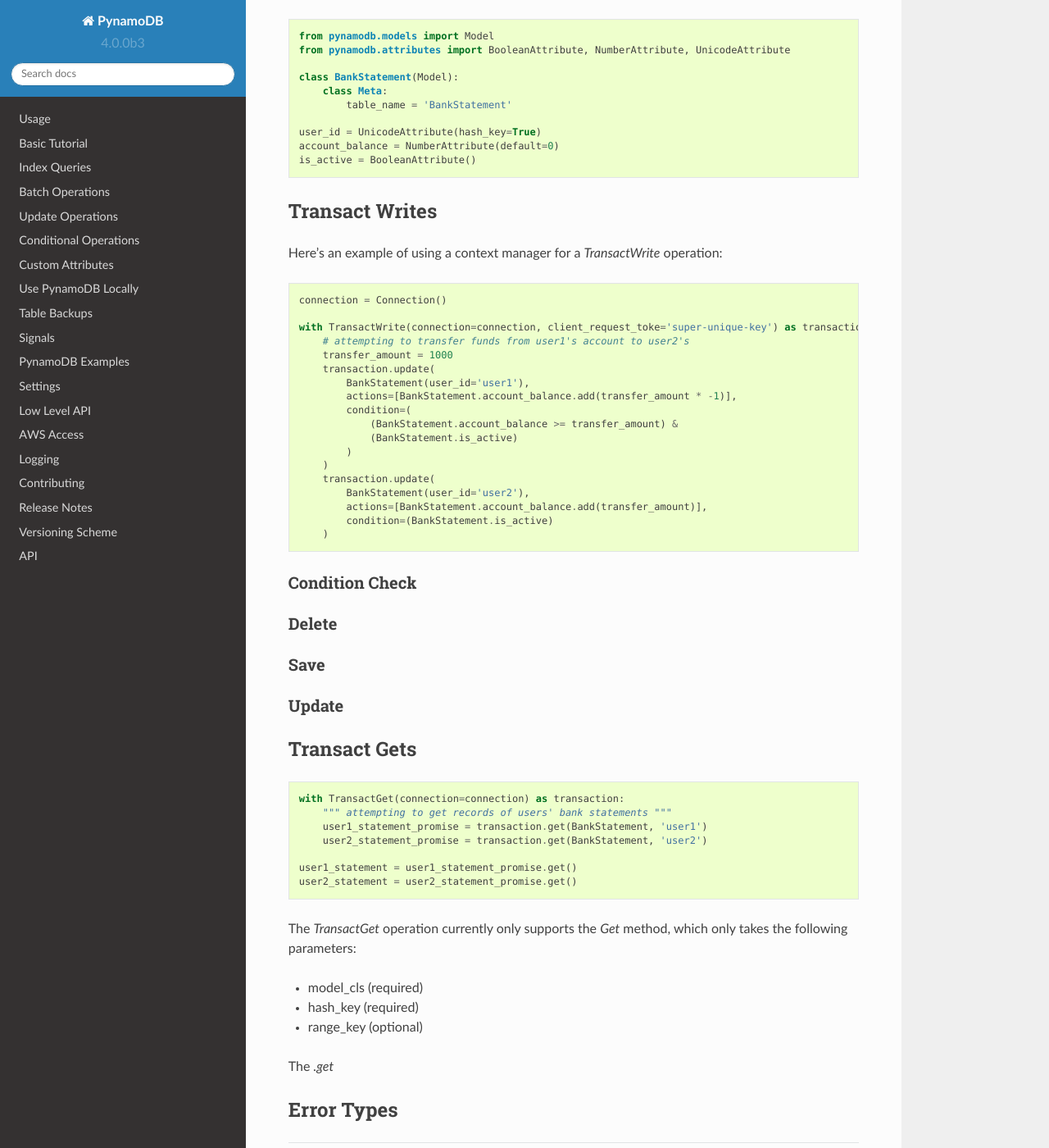
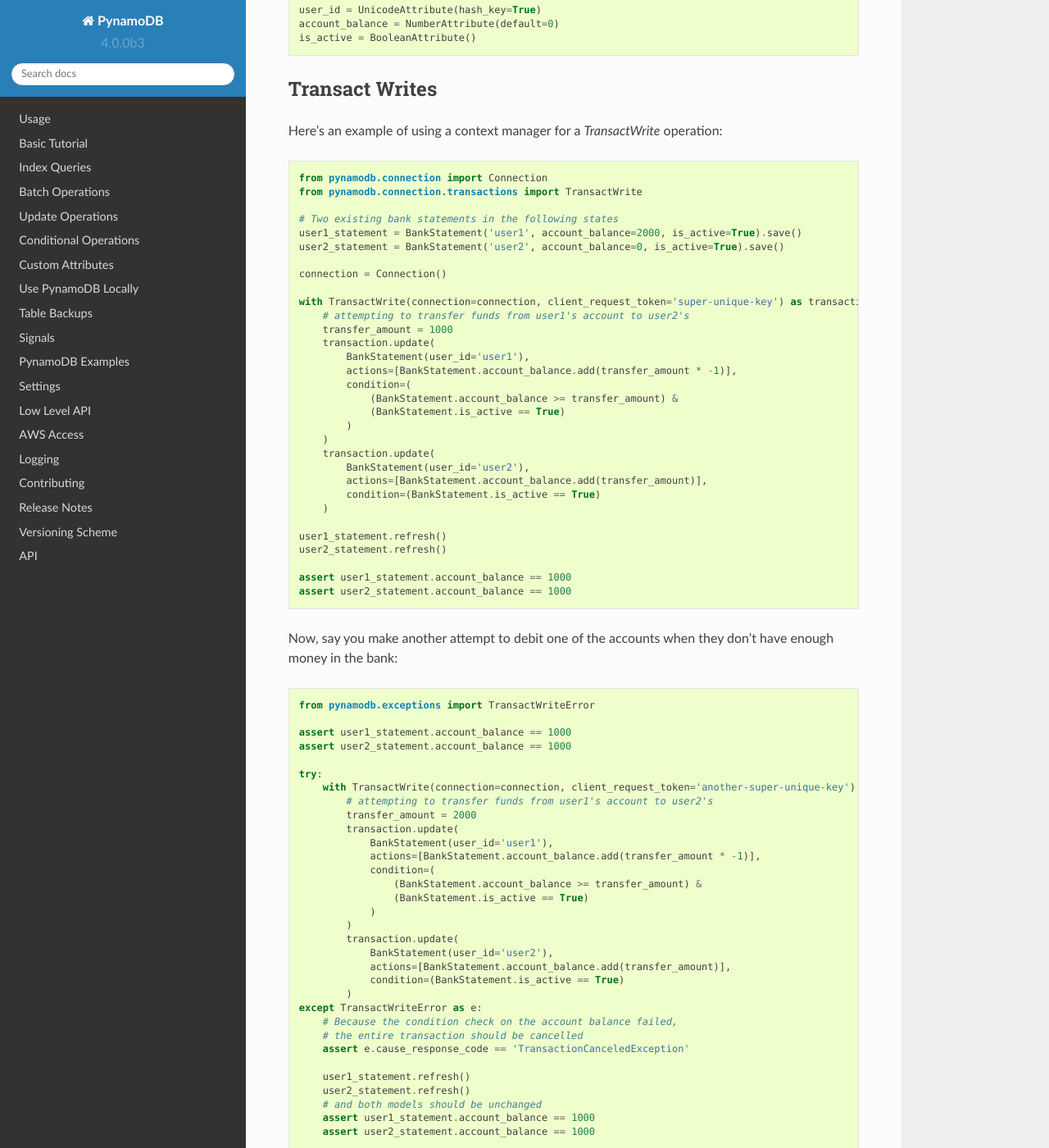
Before and after one commit to pynamodb/PynamoDB, a Sphinx documentation site: the page built from docs/transaction.rst, in a window 1280 px wide and 1400 px high, scrolled down 526 px. Shown: the whole window at 82% size. Built offline with Sphinx 7.4.7 and the Read the Docs theme 2.0.0, drawn with Linux system fonts in a browser that asks for light colours; some of the changed text lies outside the part shown.

Commit message:
addressing some comments

```diff
--- a/docs/transaction.rst
+++ b/docs/transaction.rst
@@ -5,13 +5,10 @@
 inclusion of condition checks, and they all must fail or succeed together.
 
 
-Transaction operations are supported using context managers. The DynamoDB API has limits on the number of items in
-each request, but PynamoDB doesn't currently handle grouping or paginating, so this is something you must handle on your
-own.
+Transaction operations are supported using context managers. Keep in mind that DynamoDB imposes limits on the number of
+items that a single transaction can contain. PynamoDB doesn't currently handle automatic grouping or paginating, so this
+is something you must handle on your own.
 
-.. note::
-
-    An ordered array of up to 25 `TransactWriteItem` objects, each of which contains a `ConditionCheck`, `Put`, `Update`, or `Delete` object. These can operate on items in different tables, but the tables must reside in the same AWS account and Region, and no two of them can operate on the same item.
 
 Suppose you have defined a BankStatement model, like in the example below.
 
@@ -36,9 +33,16 @@
 
 .. code-block:: python
 
+    from pynamodb.connection import Connection
+    from pynamodb.connection.transactions import TransactWrite
+
+    # Two existing bank statements in the following states
+    user1_statement = BankStatement('user1', account_balance=2000, is_active=True).save()
+    user2_statement = BankStatement('user2', account_balance=0, is_active=True).save()
+
     connection = Connection()
 
-    with TransactWrite(connection=connection, client_request_toke='super-unique-key') as transaction:
+    with TransactWrite(connection=connection, client_request_token='super-unique-key') as transaction:
         # attempting to transfer funds from user1's account to user2's
         transfer_amount = 1000
         transaction.update(
@@ -46,14 +50,59 @@
             actions=[BankStatement.account_balance.add(transfer_amount * -1)],
             condition=(
                 (BankStatement.account_balance >= transfer_amount) &
-                (BankStatement.is_active)
+                (BankStatement.is_active == True)
             )
         )
         transaction.update(
             BankStatement(user_id='user2'),
             actions=[BankStatement.account_balance.add(transfer_amount)],
-            condition=(BankStatement.is_active)
+            condition=(BankStatement.is_active == True)
         )
+
+    user1_statement.refresh()
+    user2_statement.refresh()
+
+    assert user1_statement.account_balance == 1000
+    assert user2_statement.account_balance == 1000
+
+
+Now, say you make another attempt to debit one of the accounts when they don't have enough money in the bank:
+
+.. code-block:: python
+
+    from pynamodb.exceptions import TransactWriteError
+
+    assert user1_statement.account_balance == 1000
+    assert user2_statement.account_balance == 1000
+
+    try:
+        with TransactWrite(connection=connection, client_request_token='another-super-unique-key') as transaction:
+            # attempting to transfer funds from user1's account to user2's
+            transfer_amount = 2000
+            transaction.update(
+                BankStatement(user_id='user1'),
+                actions=[BankStatement.account_balance.add(transfer_amount * -1)],
+                condition=(
+                    (BankStatement.account_balance >= transfer_amount) &
+                    (BankStatement.is_active == True)
+                )
+            )
+            transaction.update(
+                BankStatement(user_id='user2'),
+                actions=[BankStatement.account_balance.add(transfer_amount)],
+                condition=(BankStatement.is_active == True)
+            )
+    except TransactWriteError as e:
+        # Because the condition check on the account balance failed,
+        # the entire transaction should be cancelled
+        assert e.cause_response_code == 'TransactionCanceledException'
+
+        user1_statement.refresh()
+        user2_statement.refresh()
+        # and both models should be unchanged
+        assert user1_statement.account_balance == 1000
+        assert user2_statement.account_balance == 1000
+
 
 Condition Check
 ---------------
```
